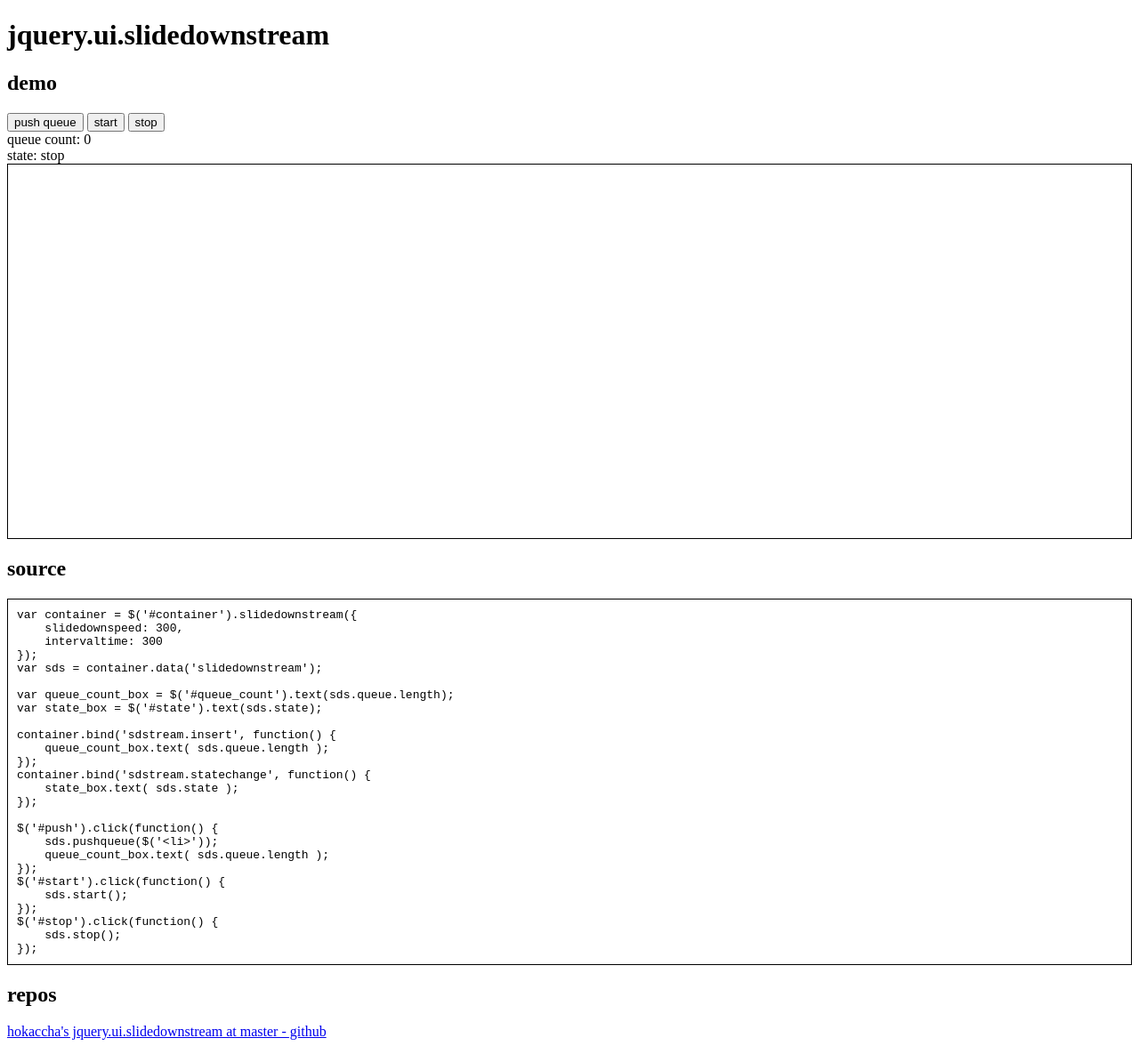
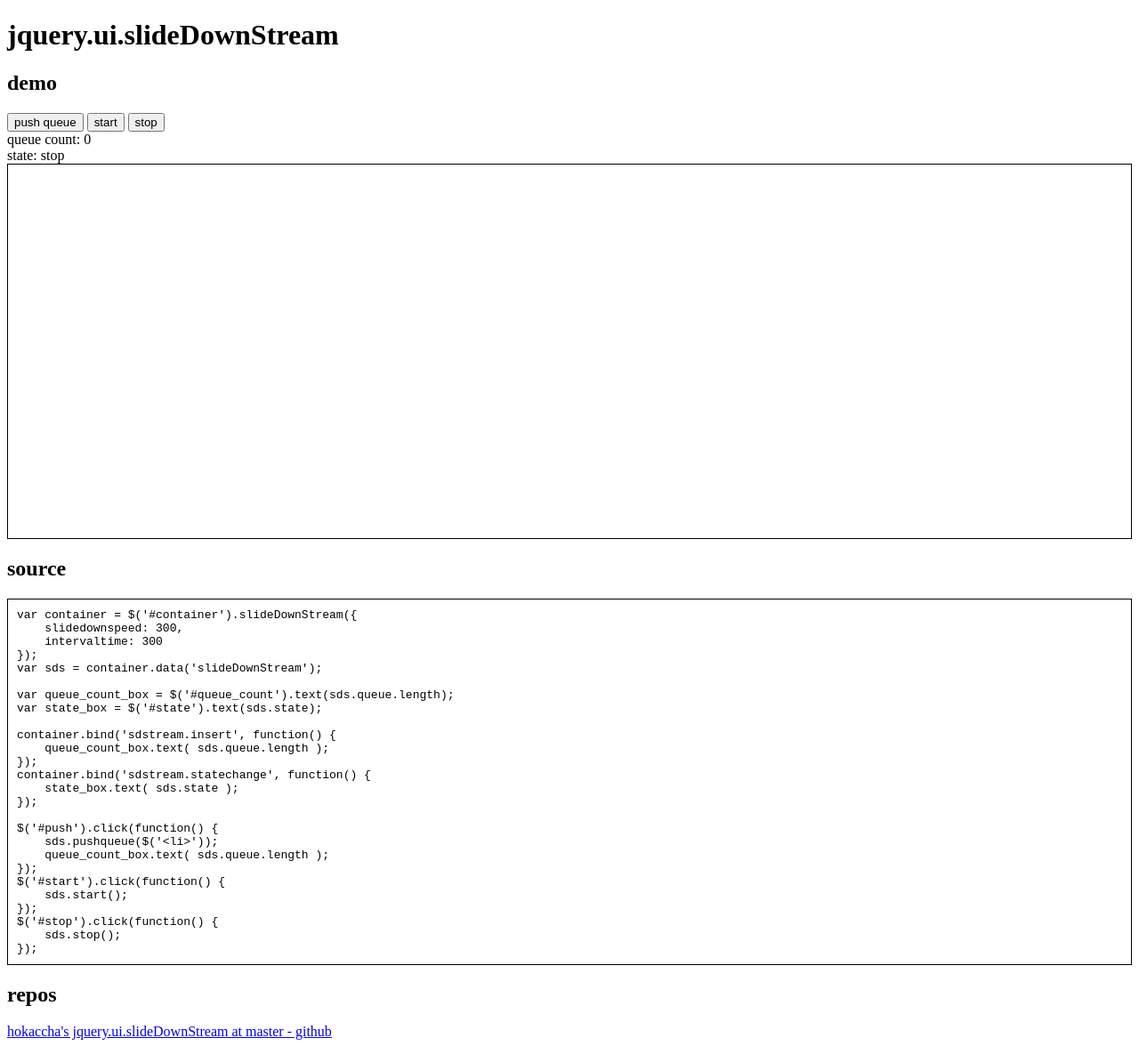
Before and after one commit to hokaccha/jquery.ui.slideDownStream, a plain HTML site: page sample/index.html in a window 1280 px wide. Shown: the whole page at 89% size. Drawn offline with Linux system fonts and the light colour scheme.

Commit message:
s/slidedownstream/slideDownStream/

```diff
--- a/sample/index.html
+++ b/sample/index.html
@@ -30,7 +30,7 @@
 </head>
 <body>
 
-<h1>jquery.ui.slidedownstream</h1>
+<h1>jquery.ui.slideDownStream</h1>
 
 <section id="demo">
 <h2>demo</h2>
@@ -50,11 +50,11 @@
 
 <section id="source">
 <h2>source</h2>
-<pre><code>var container = $('#container').slidedownstream({
+<pre><code>var container = $('#container').slideDownStream({
     slidedownspeed: 300,
     intervaltime: 300
 });
-var sds = container.data('slidedownstream');
+var sds = container.data('slideDownStream');
 
 var queue_count_box = $('#queue_count').text(sds.queue.length);
 var state_box = $('#state').text(sds.state);
@@ -80,7 +80,7 @@ $('#stop').click(function() {
 
 <section id="reps">
 <h2>repos</h2>
-<p><a href="http://github.com/hokaccha/jquery.ui.slidedownstream">hokaccha&apos;s jquery.ui.slidedownstream at master - github</a></p>
+<p><a href="http://github.com/hokaccha/jquery.ui.slideDownStream">hokaccha&apos;s jquery.ui.slideDownStream at master - github</a></p>
 </section>
 <script src="../lib/jquery-1.4.2.min.js"></script>
 <script src="../lib/jquery-ui-1.8.5.custom.min.js"></script>
```
